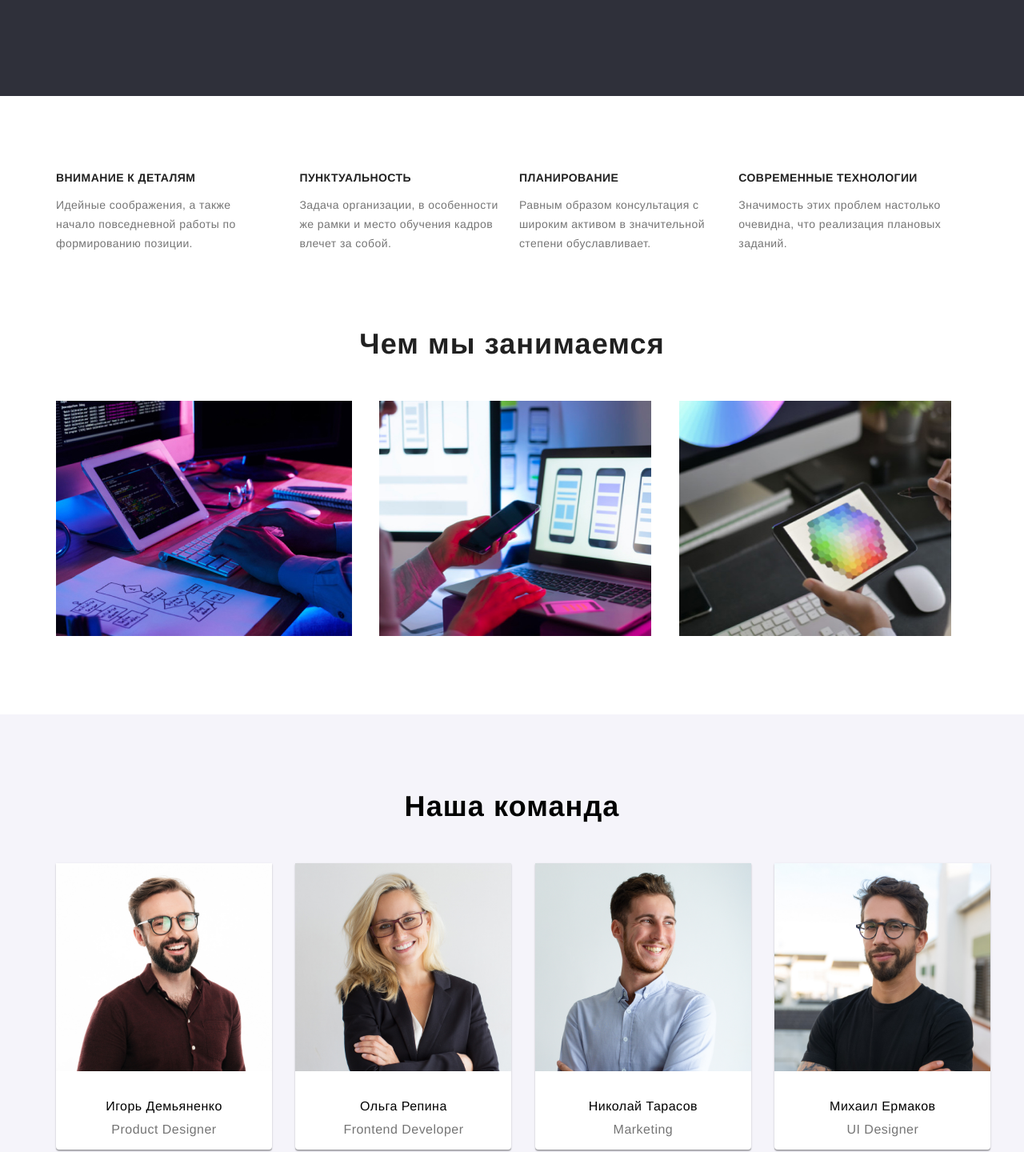
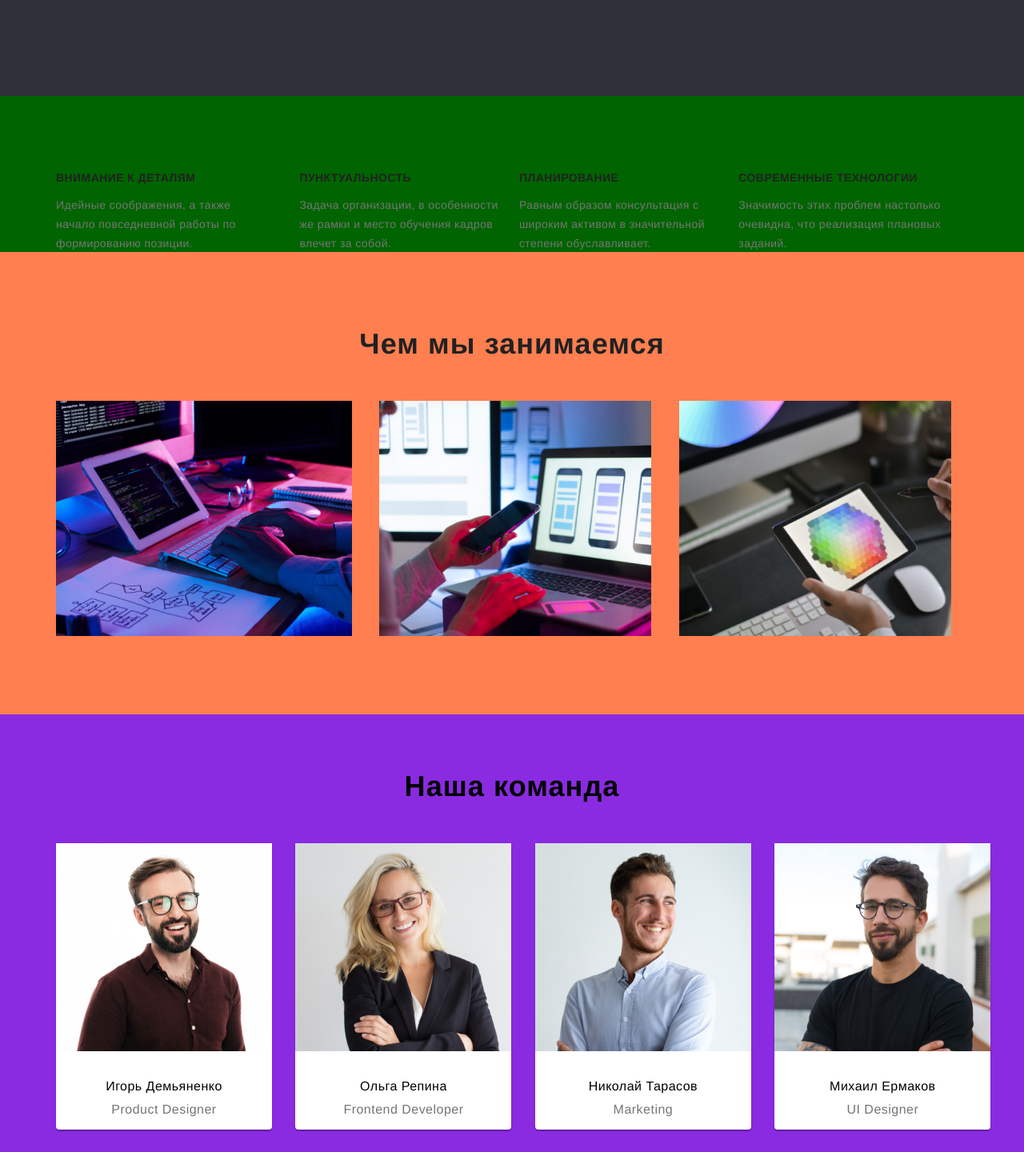
Before and after one commit to Karakal999/markup-hw-02, a plain HTML site: page index.html in a window 1280 px wide. Shown: the part 560-2000 px from the top of the page at 80% size. Drawn offline with Linux system fonts and the light colour scheme.

Commit message:
color section

```diff
--- a/css/style.css
+++ b/css/style.css
@@ -163,6 +163,12 @@ button{
     line-height: 30px;
 }
 
+/* особенности  */
+
+.peculiarities{
+    background-color: darkgreen;
+}
+
 .pecu-one, .pecu-two,
 .pecu-three, .pecu-four{
     width: 270px;
@@ -171,7 +177,6 @@ button{
 
 .pecu-rep{
     padding-top: 94px;
-    padding-bottom: 94px;
 }
 
 .pecu-two, .pecu-three, .pecu-four{
@@ -207,6 +212,8 @@ button{
 /* чем мы занимаемся секция */
 .work{
     padding-bottom: 94px;
+    padding-top: 94px;
+    background-color: coral;
 }
 
 .title-work{
@@ -234,6 +241,7 @@ button{
     background: #F5F4FA;
     padding-bottom: 69px;
     padding-top: 69px;
+    background-color: blueviolet;
 
 }
 
@@ -242,8 +250,7 @@ button{
     line-height: 42px;
     text-align: center;
     letter-spacing: 0.03em;
-    padding-bottom: 25px;
-    padding-top: 25px;
+    padding-bottom: 50px;
 }
 
 .foto-foto{
@@ -282,8 +289,6 @@ button{
 
 .box-marg{
     width: 1170px;
-    padding-top: 25px;
-    padding-bottom: 25px;
 }
 
 .title-who{
--- a/index.html
+++ b/index.html
@@ -31,15 +31,17 @@
     </nav>
     </header>
     <main>
+        <!-- секция -->
         <section class="fon-section-one">
             <div class="center">
                 <h2 class="section-one-title">Эффективные решения <br> для вашего бизнеса</h2>
                 <button type="button" class="btn-primary"> <span class="btn">Заказать услугу</span></button>
             </div>
         </section>
-        <div class="conteiner">
+
         <!-- особенности -->
         <section class="peculiarities">
+            <div class="conteiner">
             <ul class="pecu-rep">
                 <li class="pecu-one">
                     <h3 class="title-h">Внимание к деталям</h3>
@@ -58,8 +60,11 @@
                     <p class="title-p">Значимость этих проблем настолько очевидна, что реализация плановых заданий.</p>
                 </li>
             </ul>
+            </div>
         </section>
+        <!-- чем мы занимаемся  -->
         <section class="work">
+            <div class="conteiner">
             <h2 class="title-work">Чем мы занимаемся</h2>
             <img src="./img/work/img.jpg" alt="" class="foto">
             <img src="./img/work/img1.jpg" alt="" class="foto-one">
```
